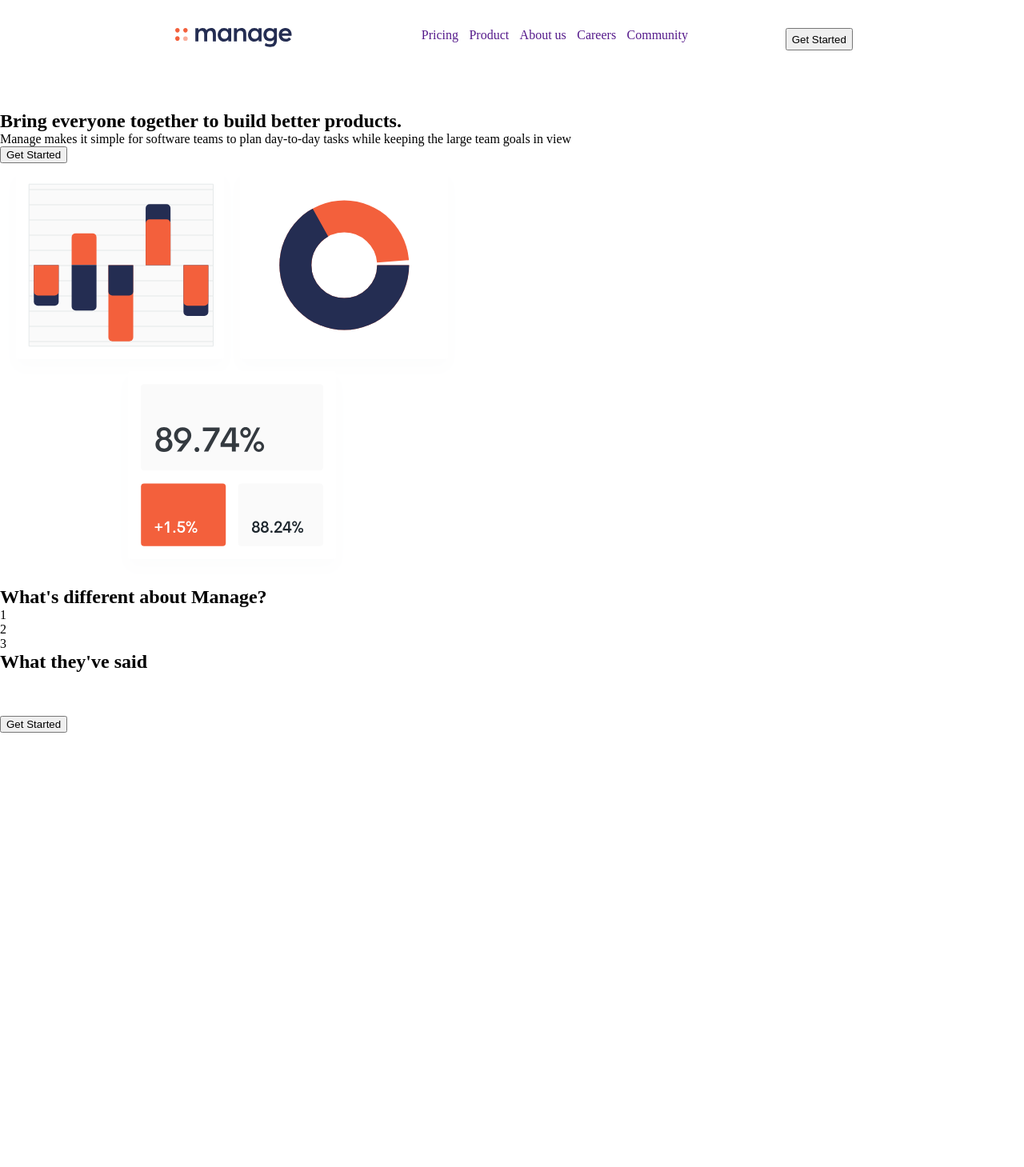
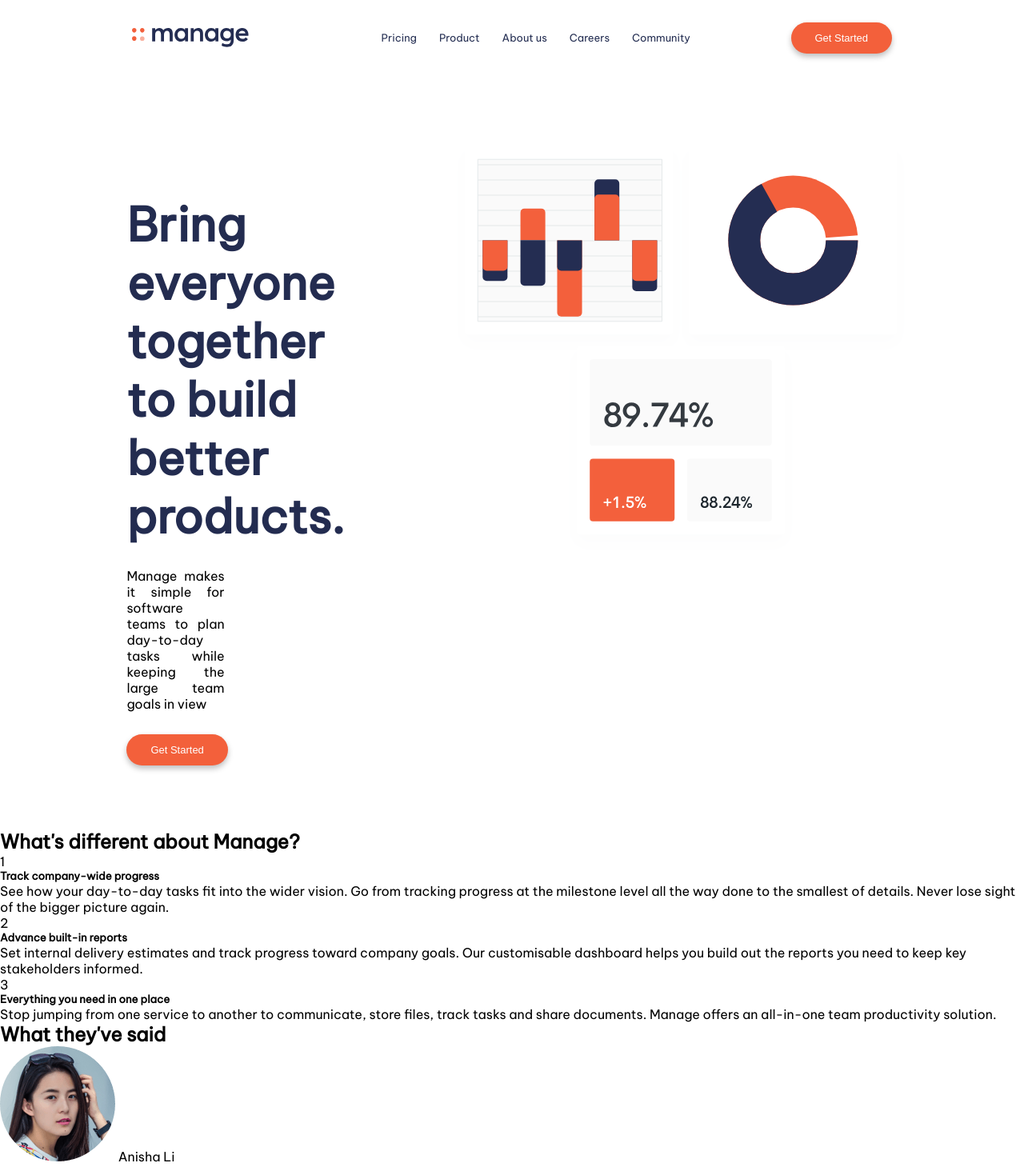
Before and after one commit to mayepesa/FirstExamFE1, a plain HTML site: page root/index.html in a window 1280 px wide. Shown: the part 40-1499 px from the top of the page at 80% size. Before the commit the page ends 956 px from the top, so only its background shows below. Drawn offline with Linux system fonts and the light colour scheme.

Commit message:
Modified styles for frase home

```diff
--- a/root/css/style.css
+++ b/root/css/style.css
@@ -1,26 +1,98 @@
+@import url("https://fonts.googleapis.com/css2?family=Be+Vietnam+Pro&display=swap");
+
 * {
   box-sizing: border-box;
   margin: 0;
 }
+body {
+  font-family: "Be Vietnam Pro";
 
-header  {
+}
+
+header {
   display: flex;
   flex-direction: row;
-  justify-content: space-around;
-  padding: 75px 160px 75px 165px;
+  align-items: center;
+  justify-content: space-between;
+  padding: 65px 165px 65px 165px;
+}
+header div{
+  display: flex;
+  align-items: center;
+  padding: 10px 0px 10px 0px;
 }
 
+
 header nav ul {
-  width: 400px;
   display: flex;
-  justify-content: space-evenly;
   list-style-type: none;
 }
 
-header nav ul li a{
-    text-decoration: none;
+header nav ul li{
+  margin: 0px 14px 0px 14px;
 }
 
-header button {
+a {
+  text-decoration: none;
+  color: #242e52;
+  font-weight: 500;
+  font-size: 13px;
+  line-height: 176.1%;
+}
+
+button.getStarted {
+  background-color: #F3603B;
+  border: none;
+  border-radius: 50px;
+  color: #FFFFFF;
+  font-size: 13px;
+  padding: 12px 30px 12px 30px;
+  box-shadow: 0px 4px 7px rgba(0, 0, 0, 0.25);
+}
+
+header i{
+  display: none;
+}
+
+main section:nth-child(1){
+  display: flex;
+  justify-content: center;
+  padding: 39px 146px 0px 165px;
 
 }
+main section:nth-child(1) div:nth-child(1)  {
+  display: flex;
+  flex-direction:column;
+  justify-content: center;
+  margin: 71px 130px 80px 0px;
+}
+
+main section:nth-child(1) div:nth-child(1) p:nth-child(1) {
+  font-size: 58px;
+  color:#232C50;
+  font-weight: bold;
+  margin-bottom: 28px;
+}
+main section:nth-child(1) div:nth-child(1) p:nth-child(2) {
+  font-size: 16px;
+  color: #000000;
+  text-align: justify;
+  margin: 0px 150px 28px 0px;
+}
+
+main section:nth-child(1) div:nth-child(1) button {
+  align-self: flex-start;
+}
+
+main section:nth-child(1) div:nth-child(2) {
+}
+
+
+
+@media (min-width: 375px) and (max-width: 720px) {
+
+}
+
+#mobileMenu {
+  display: none;
+}
--- a/root/index.html
+++ b/root/index.html
@@ -17,26 +17,38 @@
         </div>
         <nav>
             <ul>
-                <li><a href="">Pricing</a></li>
-                <li><a href="">Product</a></li>
-                <li><a href="">About us</a></li>
-                <li><a href="">Careers</a></li>
-                <li><a href="">Community</a></li>
+                <li><a href="#">Pricing</a></li>
+                <li><a href="#">Product</a></li>
+                <li><a href="#">About us</a></li>
+                <li><a href="#">Careers</a></li>
+                <li><a href="#">Community</a></li>
+
             </ul>
+
         </nav>
-        <button>Get Started</button>
+        <button class="getStarted">Get Started</button>
+        <!-- hay que meter el boton en el nav -->
+
+        <i class="fa-solid fa-bars"></i>
 
 
     </header>
     <main>
         <section>
             <div>
-                <h1>Bring everyone together to build better products.</h1>
-                <p>Manage makes it simple for software teams to plan day-to-day tasks while keeping the large team goals
+                <p>Bring everyone together to build better products.</p>
+                <p>Manage makes it simple for software teams to plan day-to-day tasks while keeping the large team
+                    goals
                     in view</p>
-                <button>Get Started</button>
+
+                <button class="getStarted">Get Started</button>
             </div>
-            <img src="./img/illustration-intro.svg" alt="percentage image">
+            <div>
+                <img src="./img/illustration-intro.svg" alt="percentage image">
+            </div>
+
+
+            <!-- acá se puede usar wrap revers u order para acomodar al reves en mobile -->
         </section>
         <section>
 
@@ -45,19 +57,25 @@
             </article>
             <article>
                 <div>
-                    <div>1</div>
-                    <h5></h5>
-                    <p></p>
+                    <!-- meter div numero + h5 -->
+                    <span>1</span>
+                    <h5>Track company-wide progress</h5>
+                    <p>See how your day-to-day tasks fit into the wider vision. Go from tracking progress at the
+                        milestone level all the way done to the smallest of details. Never lose sight of the bigger
+                        picture again.</p>
                 </div>
                 <div>
-                    <div>2</div>
-                    <h5></h5>
-                    <p></p>
+                    <span>2</span>
+                    <!-- poner ::before para desktop y luego comment de arriba, mejor con div -->
+                    <h5>Advance built-in reports</h5>
+                    <p>Set internal delivery estimates and track progress toward company goals. Our customisable
+                        dashboard helps you build out the reports you need to keep key stakeholders informed.</p>
                 </div>
                 <div>
-                    <div>3</div>
-                    <h5></h5>
-                    <p></p>
+                    <span>3</span>
+                    <h5>Everything you need in one place</h5>
+                    <p>Stop jumping from one service to another to communicate, store files, track tasks and share
+                        documents. Manage offers an all-in-one team productivity solution.</p>
                 </div>
             </article>
 
@@ -65,29 +83,66 @@
         <section>
             <h2>What they've said</h2>
             <div>
-                <article>
-                    <img src="" alt="">
-                    <p></p>
-                    <p></p>
+                <article class="review">
+                    <img src="./img/avatar-anisha.png" alt="">
+                    <span>Anisha Li</span>
+                    <p>“Manage has supercharged our team´s workflow. The ability to maintain visibility on larger
+                        milestones at all times keeps everyone motivated.”</p>
                 </article>
                 <article>
-                    <img src="" alt="">
-                    <p></p>
-                    <p></p>
+                    <img src="./img/avatar-ali.png" alt="">
+                    <span>Ali Bravo</span>
+                    <p>“We have been able to cancel so many other subscriptions since using manage. There ir no more
+                        cross-channel confusion and everyone is much more focused.”</p>
                 </article>
-                <article>
-                    <img src="" alt="">
-                    <p></p>
-                    <p></p>
+                <article class="review">
+                    <img src="./img/avatar-richard.png" alt="">
+                    <span>Richard Watts</span>
+                    <p>“Manage allows us to provide structure and process. It keeps us organized and focused. I can´t
+                        stop recommending them to everyone i talk to!”</p>
                 </article>
             </div>
             <button>Get Started</button>
+            <!-- los puntos pueden ser imagen que mandaron en wpp, esta mas grandesito, hay que ponerle tamaño fijo -->
 
         </section>
+        <div>
+
+        </div>
 
     </main>
     <footer>
 
+        <div>
+            <img src="" alt="">
+            <div>
+                <!-- icons hay que cmbiar color de iconos cuando pasa el cursor-->
+            </div>
+
+        </div>
+        <!-- usar reverse para mobile  -->
+        <div>
+            <nav>
+                <ul>
+                    <li></li>
+                    <li></li>
+                    <li></li>
+                    <li></li>
+                </ul>
+            </nav>
+            <nav>
+                <ul></ul>
+                <ul></ul>
+                <ul></ul>
+            </nav>
+
+        </div>
+        <div>
+            <form action=""></form>
+
+        </div>
+        <span>Copyright 2020. All Rights Reserved</span>
+        <!-- cambiar con un order, si pongo 1 se va al final del elemento y para el texto de copyright poner display: none y ponerlo abajo -->
     </footer>
 
 </body>
```
